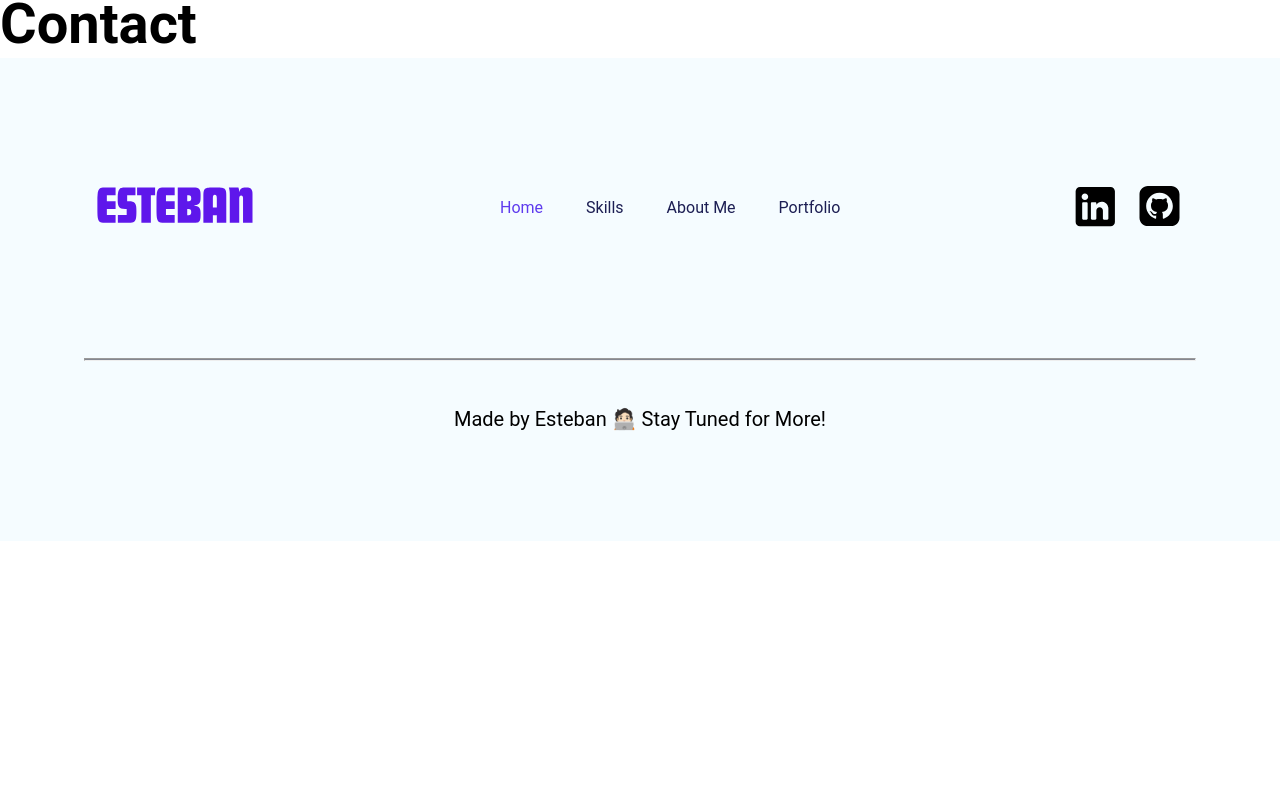
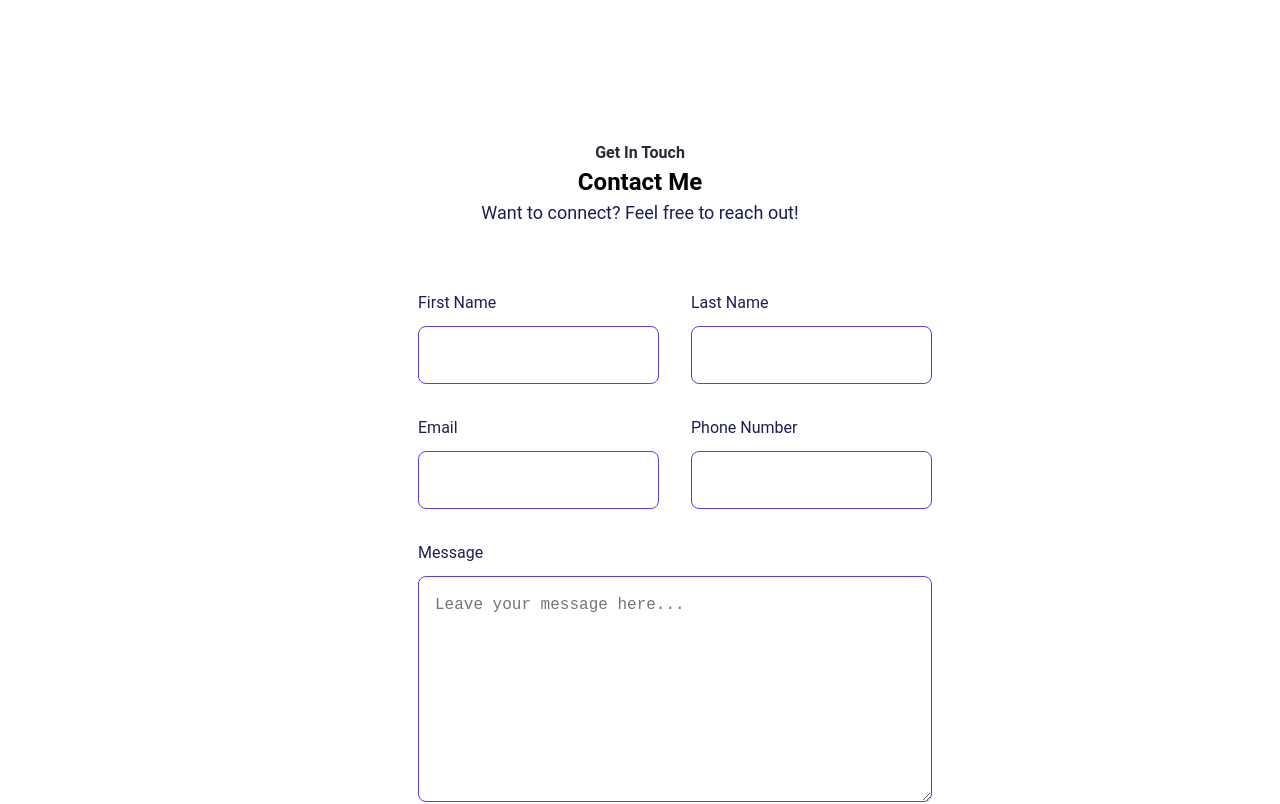
Before and after one commit to estebansep1/Personal-Portfolio, a React (Create React App) app: page / in a window 1280 px wide. Shown: the part 3758-4562 px from the top of the page. Before the commit the page ends 4299 px from the top, so only its background shows below. Built offline with nearby package versions, Linux system fonts and the light colour scheme.

Commit message:
added and styled contact form. Need to style it for all screens and need to connect form with emailjs

```diff
--- a/src/App.css
+++ b/src/App.css
@@ -512,6 +512,53 @@ h2 {
 }
 /* End of Portfolio */
 
+/* Start of Contact */
+.contact--section {
+  display: flex;
+  padding: 150px 85px;
+  flex-direction: column;
+  justify-content: center;
+  align-items: center;
+  text-align: center;
+  gap: 65px;
+}
+
+.contact--form--container{
+  display: grid;
+  grid-template-columns: auto;
+  grid-template-rows: repeat(5, auto);
+  width: 40%;
+  row-gap: 32px;
+}
+
+.container{
+  display: grid;
+  grid-template-columns: repeat(2, auto);
+  column-gap: 32px;
+  row-gap: 32px;
+}
+
+.contact--label {
+  display: flex;
+  flex-direction: column;
+  align-items: flex-start;
+  gap: 11px;
+  flex: 1 0 0;
+  width: 100%;
+}
+
+.contact--input{
+  display: flex;
+  padding: 16px;
+  align-items: center;
+  align-self: stretch;
+  border-radius: 8px;
+  border: 1px solid var(--primary);
+  background: var(--white);
+}
+
+/* End of Contact */
+
 /* Start of footer */
 .footer--container{
   display: flex;
--- a/src/Components/Contact.jsx
+++ b/src/Components/Contact.jsx
@@ -1,7 +1,69 @@
 export default function Contact() {
-    return (
+  return (
+    <section id="Contact" className="contact--section">
+      <div>
+        <p className="sub--title">Get In Touch</p>
+        <h2>Contact Me</h2>
+        <p className="text-lg">Want to connect? Feel free to reach out!</p>
+      </div>
+      <form className="contact--form--container">
+        <div className="container">
+          <label htmlFor="first-name" className="contact--label">
+            <span className="text-md">First Name</span>
+            <input
+              type="text"
+              className="contact--input text-md"
+              name="first-name"
+              id="first-name"
+              required
+            />
+          </label>
+          <label htmlFor="last-name" className="contact--label">
+            <span className="text-md">Last Name</span>
+            <input
+              type="text"
+              className="contact--input text-md"
+              name="last-name"
+              id="last-name"
+              required
+            />
+          </label>
+          <label htmlFor="email" className="contact--label">
+            <span className="text-md">Email</span>
+            <input
+              type="email"
+              className="contact--input text-md"
+              name="email"
+              id="email"
+              required
+            />
+          </label>
+          <label htmlFor="phone-number" className="contact--label">
+            <span className="text-md">Phone Number</span>
+            <input
+              type="number"
+              className="contact--input text-md"
+              name="phone-number"
+              id="phone-number"
+            />
+          </label>
+        </div>
+        <label htmlFor="message" className="contact--label">
+          <span className="text-md">Message</span>
+          <textarea
+            className="contact--input text-md"
+            id="message"
+            rows="8"
+            placeholder="Leave your message here..."
+            required
+          />
+        </label>
         <div>
-            <h1>Contact</h1>
+          <button className="btn btn-primary contact--form--button">
+            Submit
+          </button>
         </div>
-    )
+      </form>
+    </section>
+  );
 }
```
Also changed, not shown: 1 other file (tests, documents, lock files or other folders).
